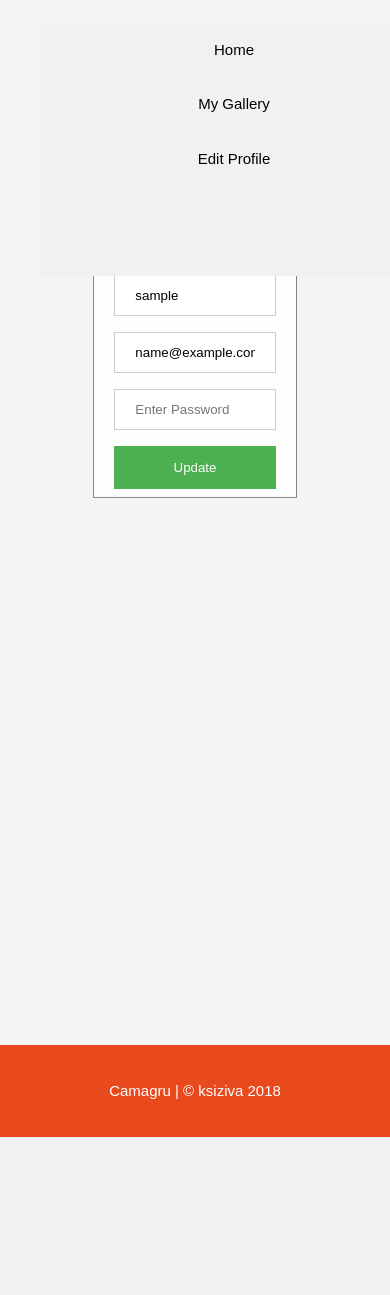
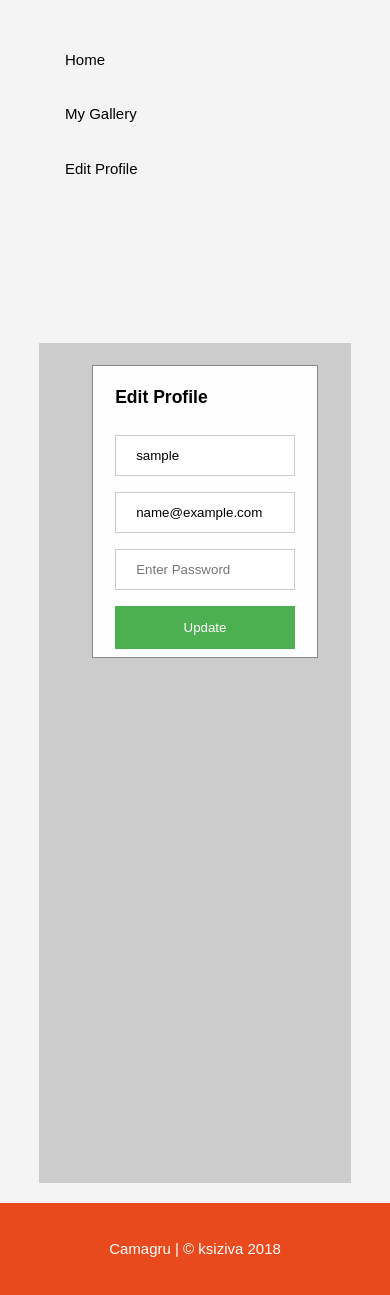
Before and after one commit to kaysiz/camagru, a PHP site: the page made by dashboard.php in a window 390 px wide. Shown: the part 139-1434 px from the top of the page. Before the commit the page ends 1276 px from the top, so only its background shows below. Run offline with PHP 8.4, Linux system fonts and the light colour scheme; the visitor is signed in with stand-in values (Sample User, id 1); data that the repository does not hold is empty; some libraries are stand-ins or nearby versions.

Commit message:
yup more work

```diff
--- a/css/style.css
+++ b/css/style.css
@@ -312,13 +312,7 @@ span.psw {
 /* Dashboard */
 
 .sidebar {
-    margin: 0;
-    padding: 0;
-    width: 200px;
-    background-color: #f1f1f1;
-    position: fixed;
     height: 30%;
-    overflow: auto;
 }
 
 .sidebar a {
@@ -344,21 +338,59 @@ div.content {
     height: 1000px;
 }
 
-@media screen and (max-width: 700px) {
-    .sidebar {
+
+/* Create three unequal columns that floats next to each other */
+
+.column,
+.column2 {
+    float: left;
+    padding: 10px;
+    height: 300px;
+    /* Should be removed. Only for demonstration */
+}
+
+.left {
+    width: 15%;
+}
+
+.left2 {
+    width: 30%;
+}
+
+.right2 {
+    width: 50%;
+}
+
+.right {
+    width: 80%;
+    height: 820px;
+}
+
+
+/* Clear floats after the columns */
+
+.row:after,
+.row2:after {
+    content: "";
+    display: table;
+    clear: both;
+}
+
+@media screen and (max-width: 600px) {
+    .column {
         width: 100%;
     }
-    .sidebar a {
-        float: left;
-    }
-    div.content {
-        margin-left: 0;
+    .column2 {
+        width: 100%;
     }
 }
 
-@media screen and (max-width: 400px) {
-    .sidebar a {
-        text-align: center;
-        float: none;
-    }
+.temp-img {
+    width: 300px;
+    height: 200px;
+    border: 1px solid #6ABC6D;
 }
+
+#photos {
+    display: flex;
+}
--- a/dashboard.php
+++ b/dashboard.php
@@ -1,13 +1,15 @@
 <?php include "./includes/header.inc.php"; ?>
     <br>
     <div class="container">
-        <div class="sidebar">
-            <a href="dashboard.php">Home</a>
-            <a href="dashboard.php?gallery=true">My Gallery</a>
-            <a href="dashboard.php?profile=true">Edit Profile</a>
-        </div>
-
-        <div class="content">
+        <div class="row">
+            <div class="column left">
+                <div class="sidebar">
+                    <a href="dashboard.php">Home</a>
+                    <a href="dashboard.php?gallery=true">My Gallery</a>
+                    <a href="dashboard.php?profile=true">Edit Profile</a>
+                </div>
+            </div>
+            <div class="column right" style="background-color:#ccc;">
             <?php
                 if ($_GET['gallery']) {
                     include "./dashboard/dash.gallery.php";
@@ -16,9 +18,8 @@
                 } else {
                     include "./dashboard/dash.index.php";
                 }
-
             ?>
+            </div>
         </div>
-
     </div>
 <?php include "./includes/footer.inc.php";?>
--- a/dashboard/dash.profile.php
+++ b/dashboard/dash.profile.php
@@ -9,7 +9,6 @@
         <?php elseif ($_GET['register']): ?>
         <p class="alert success"><span class="closebtn" onclick="this.parentElement.style.display='none';">&times;</span>Account created successfully! Follow instructions sent to your email to activate account.</p>
         <?php endif; ?>
-        <h1>Gallery</h1>
     </div>
     <form class="modal-content animate" action="./includes/funcs.inc.php" method="post" style="width:90% !important;">
         <div class="container">
```
Also changed, not shown: dashboard/dash.index.php (+25 -3 lines), includes/funcs.inc.php (+6 -0 lines), .htaccess (added), includes/img.png (added).
